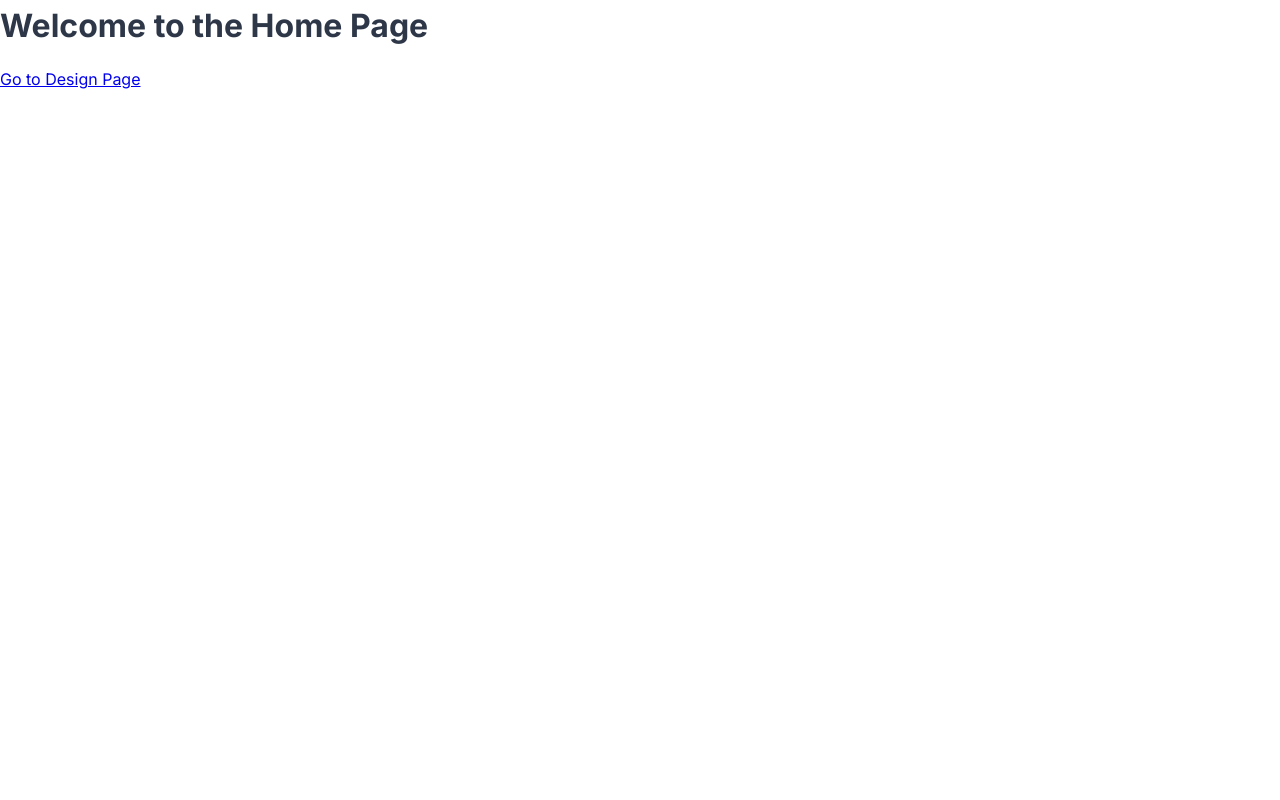
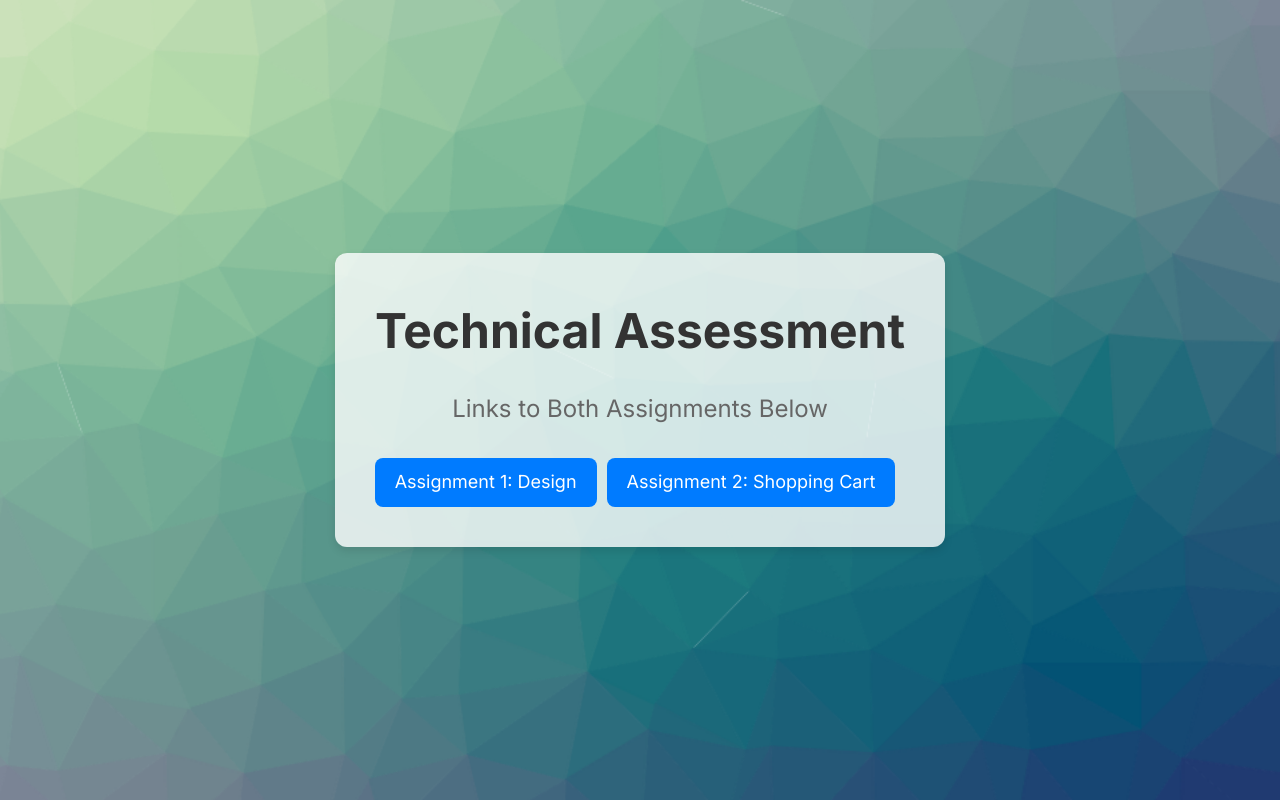
Before and after one commit to jonushzw/shopcart, a React (Create React App) app: page / in a window 1280 px wide. Built offline with nearby package versions, Linux system fonts and the light colour scheme.

Commit message:
Made simple home page for navigation to assignments

```diff
--- a/src/App.js
+++ b/src/App.js
@@ -1,12 +1,20 @@
 import './globals.css';
 import { BrowserRouter as Router, Route, Routes, Link } from 'react-router-dom';
 import DesignPage from './pages/design';
+import ShopPage from './pages/shop';
+import styles from './styles/home.module.css';
 
 function Home() {
   return (
-    <div>
-      <h1>Welcome to the Home Page</h1>
-      <Link to="/design">Go to Design Page</Link>
+    <div className={styles.home}>
+      <header className={styles.header}>
+        <h1 className={styles.title}>Technical Assessment</h1>
+        <div>
+        <p className={styles.subtitle}>Links to Both Assignments Below</p>
+        <Link to="/design" className={styles.ctaButton}>Assignment 1: Design</Link>
+        <Link to="/shop" className={styles.ctaButton}>Assignment 2: Shopping Cart</Link>
+        </div>
+      </header>
     </div>
   );
 }
@@ -17,6 +25,7 @@ function App() {
       <Routes>
         <Route path="/" element={<Home />} />
         <Route path="/design" element={<DesignPage />} />
+        <Route path="/shop" element={<ShopPage />} />
       </Routes>
     </Router>
   );
--- /dev/null
+++ b/src/styles/home.module.css
@@ -0,0 +1,45 @@
+.home {
+    display: flex;
+    justify-content: center;
+    align-items: center;
+    height: 100vh;
+    background: url('/public/background.png') no-repeat center center/cover;
+    font-family: 'Inter', sans-serif;
+}
+
+.header {
+    text-align: center;
+    padding: 40px;
+    background: rgba(255, 255, 255, 0.8);
+    border-radius: 12px;
+    box-shadow: 0px 4px 8px rgba(0, 0, 0, 0.1);
+}
+
+.title {
+    font-size: 48px;
+    color: #333;
+    margin-bottom: 20px;
+}
+
+.subtitle {
+    font-size: 24px;
+    color: #666;
+    margin-bottom: 30px;
+}
+
+.ctaButton {
+    display: inline-block;
+    padding: 10px 20px;
+    font-size: 18px;
+    color: white;
+    background-color: #007bff;
+    border: none;
+    border-radius: 8px;
+    text-decoration: none;
+    transition: background-color 0.3s ease;
+    margin-right: 10px;
+}
+
+.ctaButton:hover {
+    background-color: #0056b3;
+}
```
Also changed, not shown: public/background.png (added).
